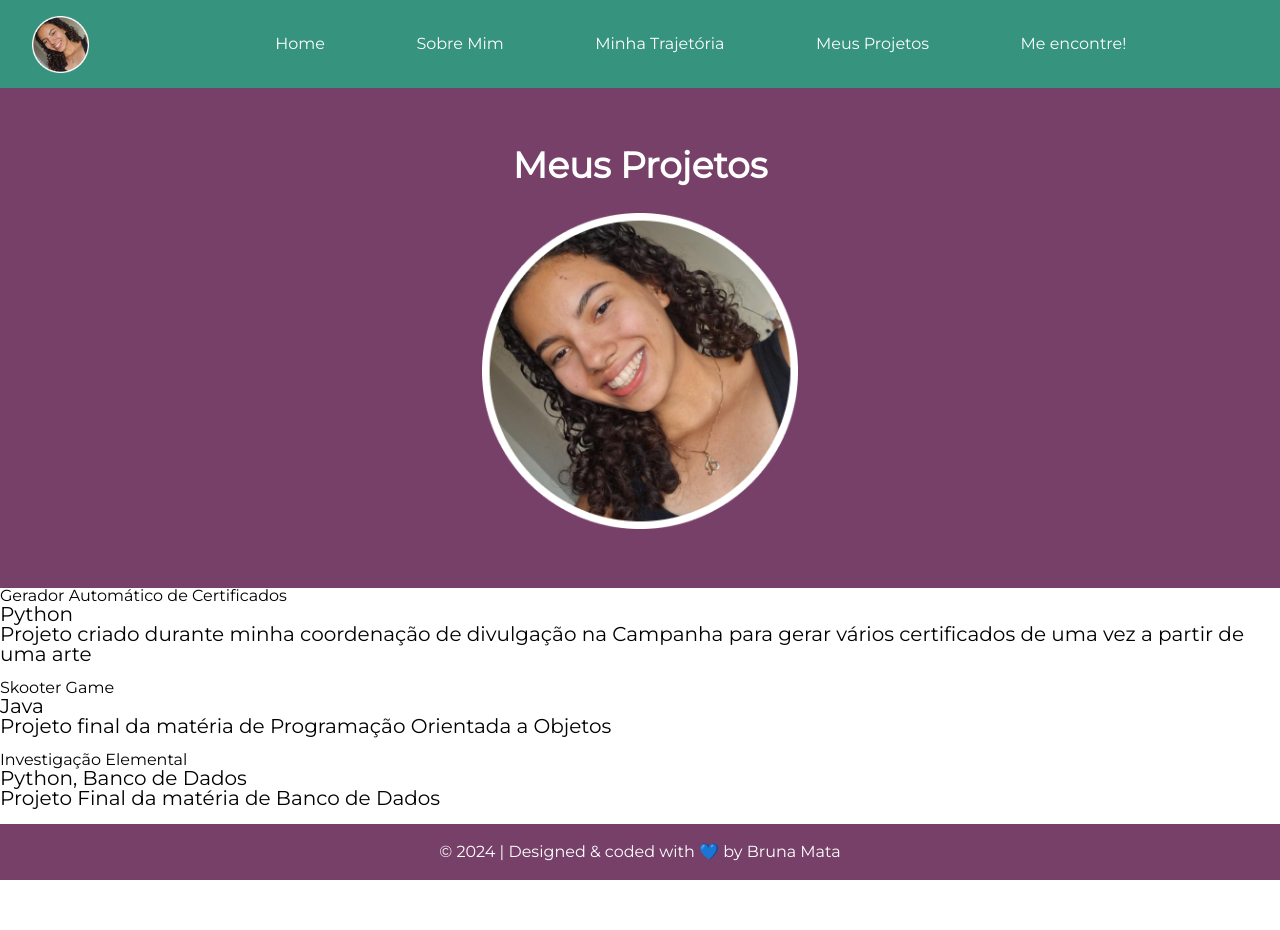
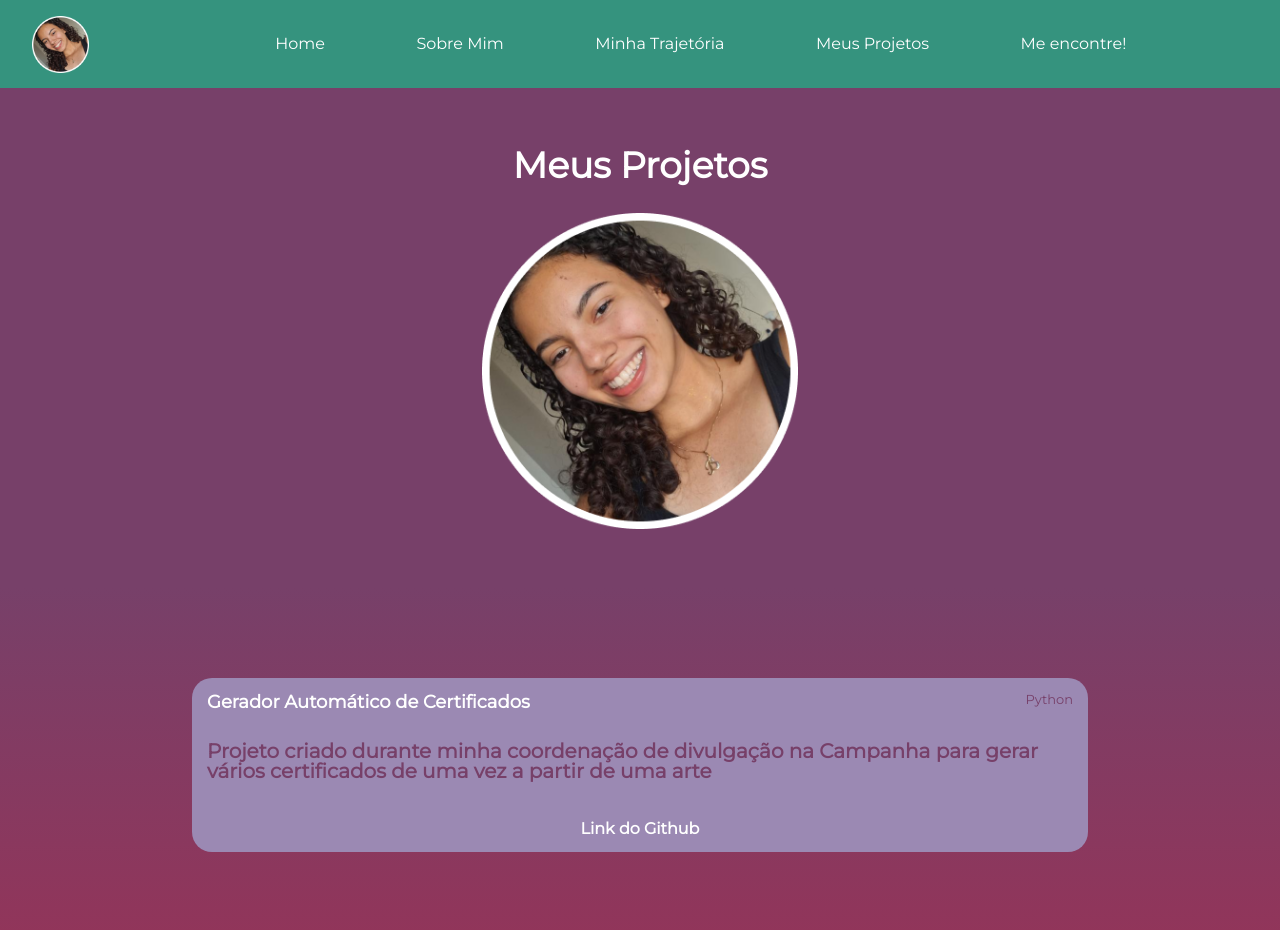
Before and after one commit to brunamata/portifolio, a React (Create React App) app: page /meus-projetos in a window 1280 px wide. Shown: the top 930 px of the page. Before the commit the page ends 880 px from the top, so only its background shows below. Built offline with nearby package versions, Linux system fonts and the light colour scheme.

Commit message:
Adding style for Project page

```diff
--- a/src/components/Card.jsx
+++ b/src/components/Card.jsx
@@ -8,13 +8,15 @@ const Card = (props) => {
 
     return (
         <>
-            <div>
-                <div class="visivel">
-                    <h3>{nome}</h3>
-                    <p class="tecnologias">{tecnologias}</p>
+            <div class="card-container">
+                <div class="card-topic">
+                    <h3 class="card-nome-projeto">{nome}</h3>
+                    <p class="card-tecnologias">{tecnologias}</p>
                 </div>
-                <p class="descricao">{descricao}</p>
-                <a href={url}>Link do Github</a>
+                <div class="card-content">
+                    <p class="card-descricao">{descricao}</p>
+                    <a class="card-github" href={url}>Link do Github</a>
+                </div>
             </div>
         </>
     )
--- a/src/my-style.css
+++ b/src/my-style.css
@@ -297,3 +297,48 @@ video {
   width: 50%;
   line-height: 24px;
 }
+
+/* --------------- Projetos page ------------------ */
+
+.card-container {
+  background-color: var(--roxo-claro);
+  width: 70%;
+  margin: 40px 0px;
+  border-radius: 20px;
+}
+
+.card-topic {
+  display: flex;
+  justify-content: space-between;
+  padding: 15px;
+}
+
+.card-nome-projeto {
+  color: white;
+  font-weight: bold;
+  font-size: 18px;
+}
+
+.card-tecnologias {
+  color: var(--roxo);
+  font-size: 13px;
+}
+
+.card-content {
+  padding: 15px;
+  display: flex;
+  flex-direction: column;
+}
+
+.card-descricao {
+  color: var(--roxo);
+  font-weight: bold;
+  height: 80px;
+}
+
+.card-github {
+  width: 100%;
+  text-align: center;
+  color: white;
+  font-weight: bold;
+}
--- a/src/pages/Projetos.jsx
+++ b/src/pages/Projetos.jsx
@@ -9,7 +9,7 @@ const Projetos = () => {
         <>
             <Header/>
             <Capa titulo="Meus Projetos"/>
-            <div>
+            <div class="gradiente-container">
                 <Card
                 titulo="Gerador Automático de Certificados"
                 tecnologias="Python"
```
